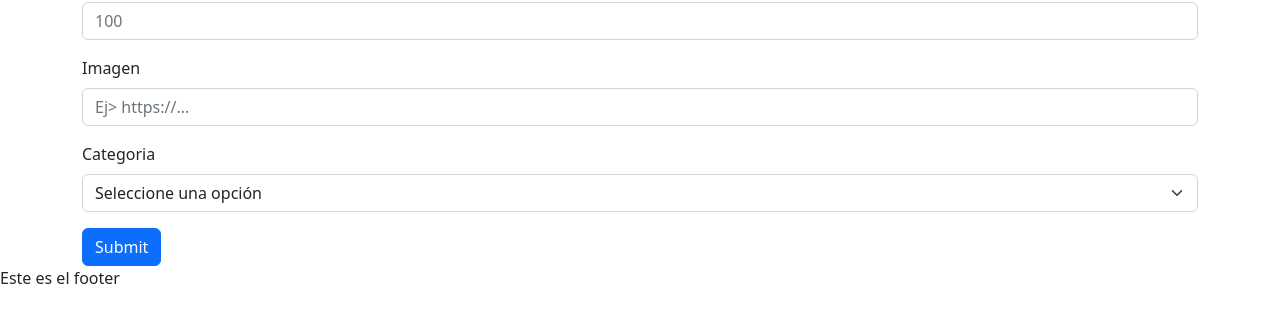
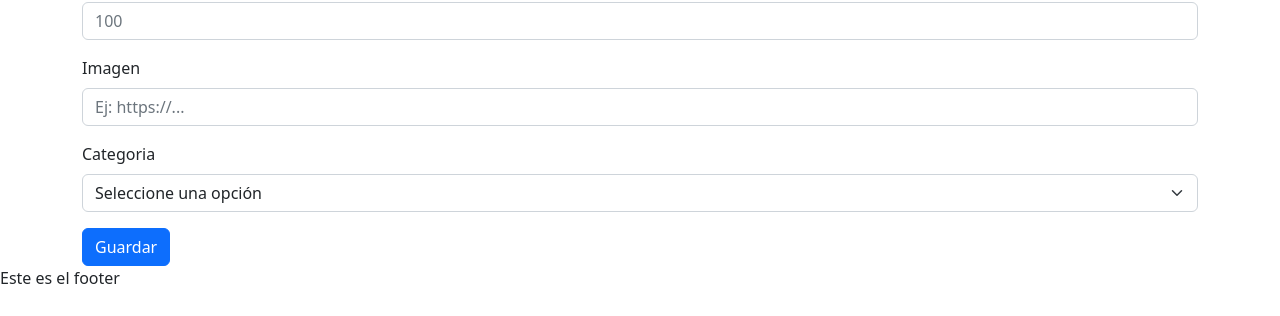
Before and after one commit to carlosmsx/c2i-crud-cafeteria, a React (Create React App) app: page /administrar/crear in a window 1280 px wide. Shown: the part 320-636 px from the top of the page. Built offline with nearby package versions, Linux system fonts and the light colour scheme.

Commit message:
agregada llamada a la API para guardar nuevo producto

```diff
--- a/db.json
+++ b/db.json
@@ -20,6 +20,13 @@
       "imagen": "https://...",
       "categoria": "panaderia-dulce",
       "id": 3
+    },
+    {
+      "nombreProducto": "lemon pie@",
+      "precio": "500",
+      "imagen": "https://...",
+      "categoria": "panaderia-dulce",
+      "id": 4
     }
   ]
 }
--- a/src/components/views/producto/CrearProducto.jsx
+++ b/src/components/views/producto/CrearProducto.jsx
@@ -1,37 +1,96 @@
-import React from "react";
-import {Form,Button} from 'react-bootstrap';
+import React, {useState} from "react";
+import {Form,Button,Alert} from 'react-bootstrap';
+import { cantidadCaracteres, validarCategoria, validarPrecio, validarUrl } from "./helpers";
+import Swal from "sweetalert2";
 
 const CrearProducto = () => {
+
+    const [nombreProducto, setNombreProducto] = useState('');
+    const [precio, setPrecio] = useState(0);
+    const [imagen, setImagen] = useState('');
+    const [categoria,setCategoria] = useState('');
+    const [mensajeError, setMensajeError] = useState(false);
+    //variable de entorno
+    const URL_API = process.env.REACT_APP_API_CAFETERIA;
+
+    const handleSubmit=async(e)=>{
+        e.preventDefault();
+        //validar
+
+        if (cantidadCaracteres(nombreProducto, 2, 20) && validarPrecio(precio) && validarUrl(imagen) && validarCategoria(categoria)) {
+            setMensajeError(false);
+        }
+        else {
+            setMensajeError(true);
+            return;
+        }
+        //crear objeto
+        const nuevoProducto = {
+            nombreProducto,
+            precio,
+            imagen,
+            categoria
+        }
+        //enviar peticion a la API (creat)
+        try {
+            const respuesta = await fetch(URL_API, {
+                "method": "POST",
+                "headers": {
+                    "Content-Type": "application/json"
+                },
+                "body": JSON.stringify(nuevoProducto)
+            });
+            if (respuesta.status === 201)
+            {
+                Swal.fire(
+                    'Producto creado',
+                    'El producto fue agregado correctamente',
+                    'success'
+                );
+                //redirecciono a administracion
+                //navegacion('/administrar');
+            }
+        }
+        catch(error) {
+            console.log(error);
+        }
+    }
+
     return (
         <section className="container">
             <h1 className="display-4 mt-5">Crear Producto</h1>
             <hr />
-            <Form>
+            <Form onSubmit={handleSubmit}>
                 <Form.Group className="mb-3" controlId="formNombreProducto">
                     <Form.Label>Nombre Producto</Form.Label>
-                    <Form.Control type="text" placeholder="Ej: Te" />
+                    <Form.Control type="text" placeholder="Ej: Te" onChange={e=>setNombreProducto(e.target.value)} />
                 </Form.Group>
                 <Form.Group className="mb-3" controlId="formPrecio">
                     <Form.Label>Precio</Form.Label>
-                    <Form.Control type="text" placeholder="100" />
+                    <Form.Control type="number" placeholder="100" onChange={e=>setPrecio(e.target.value)}/>
                 </Form.Group>
                 <Form.Group className="mb-3" controlId="formImagen">
                     <Form.Label>Imagen</Form.Label>
-                    <Form.Control type="text" placeholder="Ej> https://..." />
+                    <Form.Control type="text" placeholder="Ej: https://..." onChange={e=>setImagen(e.target.value)}/>
                 </Form.Group>
                 <Form.Group className="mb-3" controlId="formCategoria">
                     <Form.Label>Categoria</Form.Label>
-                    <Form.Select>
+                    <Form.Select onChange={e=>setCategoria(e.target.value)}>
                         <option value="">Seleccione una opción</option>
-                        <option value="">Opción uno</option>
-                        <option value="">Opción dos</option>
+                        <option value="bebida-caliente">Bebida caliente</option>
+                        <option value="bebida-fria">Bebida fria</option>
+                        <option value="dulce">Dulce</option>
+                        <option value="salado">Salado</option>
                     </Form.Select>
                 </Form.Group>
 
                 <Button variant="primary" type="submit">
-                    Submit
+                    Guardar
                 </Button>
             </Form>
+            {
+                (mensajeError==true)?<Alert variant='danger'>Debe corregir los datos</Alert>:null
+            }
         </section>
     );
 };
--- /dev/null
+++ b/src/components/views/producto/helpers.js
@@ -0,0 +1,18 @@
+export const cantidadCaracteres = (input, min, max)=>{
+    return (input.length >= min && input.length <= max) ?  true: false;
+}
+
+export const validarPrecio = (input)=>{
+    const patron = /^[\d]{1,4}$/;
+    return patron.test(input);
+}
+
+export const validarUrl = (input)=>{
+    const patron = /[-a-zA-Z0-9@:%_\+.~#?&//=]{2,256}\.[a-z]{2,4}\b(\/[-a-zA-Z0-9@:%_\+.~#?&//=]*)?/gi;
+    return patron.test(input);
+}
+
+export const validarCategoria = (input) =>{
+    const categorias = ['bebida-fria','bebida-caliente','dulce','salado'];
+    return categorias.includes(input);
+}
```
Lines whose indentation alone changed are shown as unchanged.
